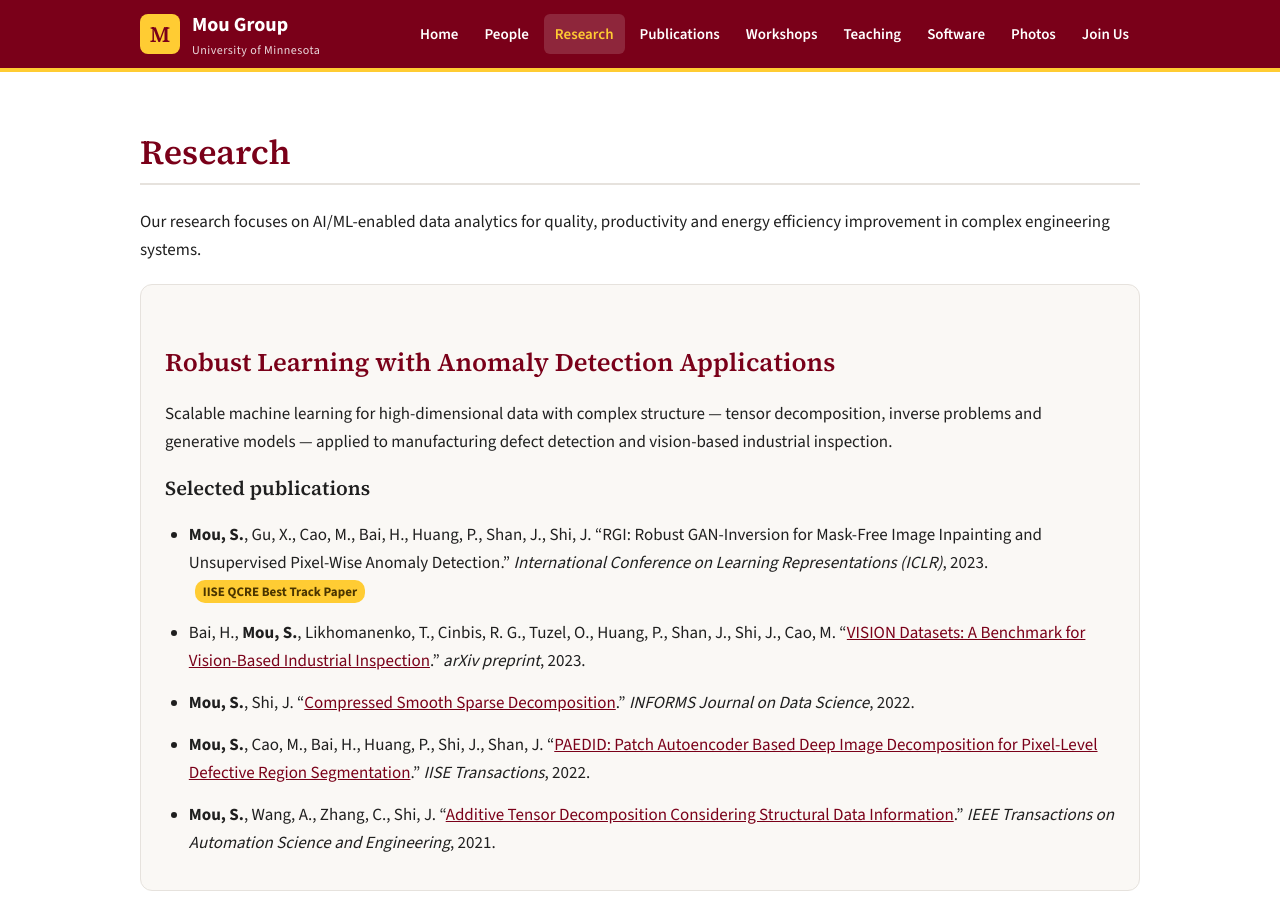
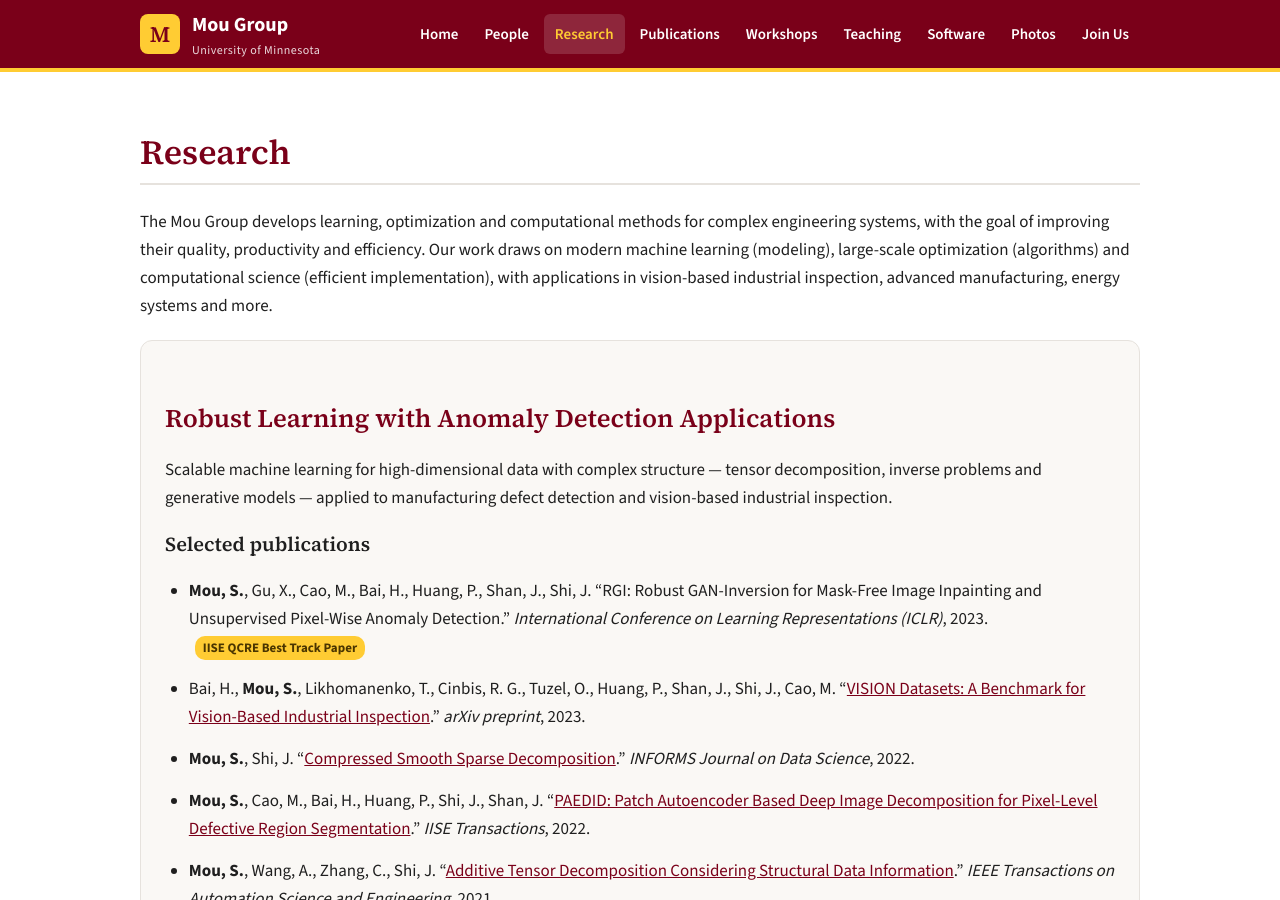
Before and after one commit to Mou-group-UMN/mou-group-umn.github.io, a Jekyll site: the page built from research.html, in a window 1280 px wide and 900 px high. Built offline with Jekyll 4.4.1, drawn with Linux system fonts in a browser that asks for light colours.

Commit message:
Update research statement on Home and Research pages
Co-Authored-By: Claude Opus 5.5 <noreply@anthropic.com>
Claude-Session: https://claude.ai/code/session_016GNQRsRmjnV7FVLtdJKMqR

```diff
--- a/index.html
+++ b/index.html
@@ -4,7 +4,7 @@ layout: default
 <section class="hero">
   <div>
     <h1>Mou Group</h1>
-    <p class="lead"><strong>Learning, optimization and computation for complex engineering systems.</strong> We develop methods that improve the quality, productivity and energy efficiency of these systems, drawing on high-dimensional statistics, large-scale optimization, physics-informed machine learning and computational science.</p>
+    <p class="lead"><strong>Learning, optimization and computation for complex engineering systems.</strong> We develop methods that improve the quality, productivity and efficiency of these systems, drawing on modern machine learning (modeling), large-scale optimization (algorithms) and computational science (efficient implementation), with applications in vision-based industrial inspection, advanced manufacturing, energy systems and more.</p>
     <p class="muted">{{ site.dept }}</p>
   </div>
   <div class="ph" style="width:100%;height:220px;border-radius:10px;font-size:18px">Group photo / research figure</div>
--- a/research.html
+++ b/research.html
@@ -3,7 +3,7 @@ layout: default
 title: Research
 permalink: /research/
 ---
-<p>Our research focuses on AI/ML-enabled data analytics for quality, productivity and energy efficiency improvement in complex engineering systems.</p>
+<p>The Mou Group develops learning, optimization and computational methods for complex engineering systems, with the goal of improving their quality, productivity and efficiency. Our work draws on modern machine learning (modeling), large-scale optimization (algorithms) and computational science (efficient implementation), with applications in vision-based industrial inspection, advanced manufacturing, energy systems and more.</p>
 {% assign areas = "robust|Robust Learning with Anomaly Detection Applications|Scalable machine learning for high-dimensional data with complex structure — tensor decomposition, inverse problems and generative models — applied to manufacturing defect detection and vision-based industrial inspection.;design|Design and Optimization of Complex Physical Systems|Physics-informed machine learning and PDE-constrained optimization for advanced manufacturing, process control and quality engineering, including aircraft fuselage assembly and composite joints.;stochastic|Stochastic Systems|Applied probability, queueing theory and the stationary behavior of stochastic optimization algorithms." | split: ";" %}
 {% for a in areas %}{% assign f = a | split: "|" %}
 <div class="area"><h2>{{ f[1] }}</h2><p>{{ f[2] }}</p><h3>Selected publications</h3><ul class="pubs">
```
